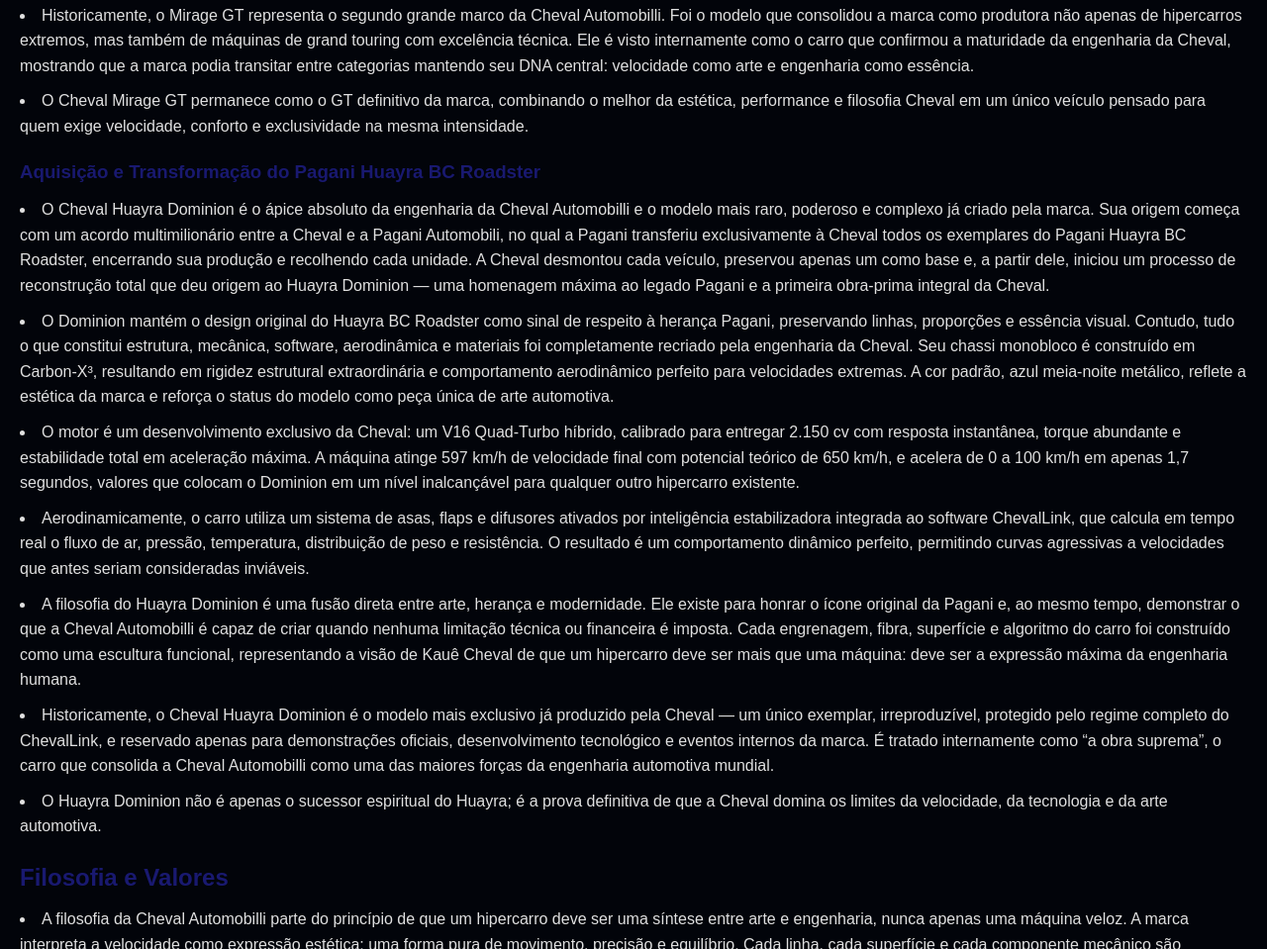
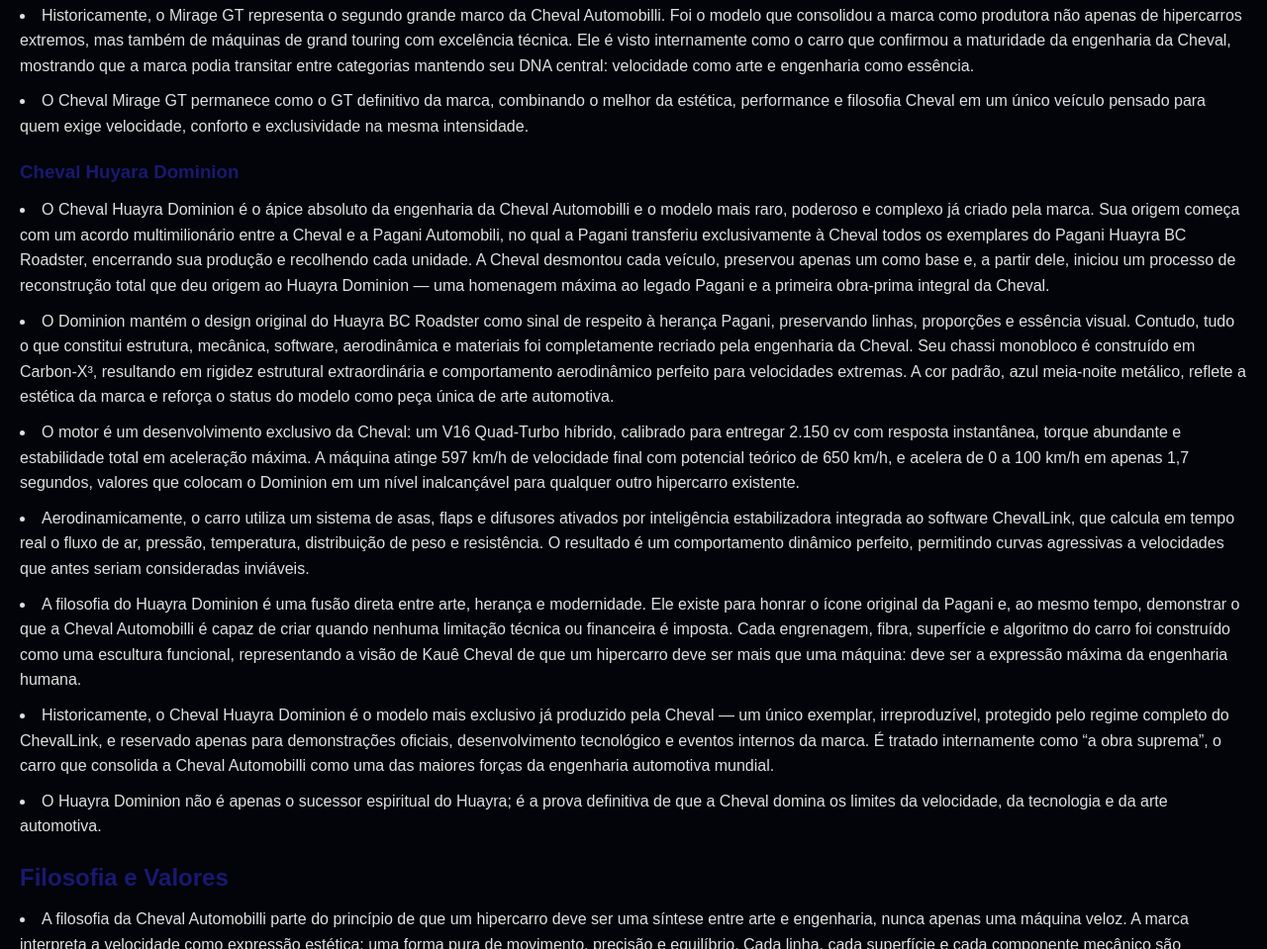
Before and after one commit to fabiennymarchesini-sketch/Cheval, a plain HTML site: page index.html in a window 1280 px wide. Shown: the part 2295-3254 px from the top of the page at 99% size. Drawn offline with Linux system fonts and the light colour scheme.

Commit message:
Update index.html

```diff
--- a/index.html
+++ b/index.html
@@ -110,7 +110,7 @@
   <li>Historicamente, o Mirage GT representa o segundo grande marco da Cheval Automobilli. Foi o modelo que consolidou a marca como produtora não apenas de hipercarros extremos, mas também de máquinas de grand touring com excelência técnica. Ele é visto internamente como o carro que confirmou a maturidade da engenharia da Cheval, mostrando que a marca podia transitar entre categorias mantendo seu DNA central: velocidade como arte e engenharia como essência.</li>
   <li>O Cheval Mirage GT permanece como o GT definitivo da marca, combinando o melhor da estética, performance e filosofia Cheval em um único veículo pensado para quem exige velocidade, conforto e exclusividade na mesma intensidade.</li>
 
-  <h3>Aquisição e Transformação do Pagani Huayra BC Roadster</h3>
+  <h3>Cheval Huyara Dominion</h3>
   <li>O Cheval Huayra Dominion é o ápice absoluto da engenharia da Cheval Automobilli e o modelo mais raro, poderoso e complexo já criado pela marca. Sua origem começa com um acordo multimilionário entre a Cheval e a Pagani Automobili, no qual a Pagani transferiu exclusivamente à Cheval todos os exemplares do Pagani Huayra BC Roadster, encerrando sua produção e recolhendo cada unidade. A Cheval desmontou cada veículo, preservou apenas um como base e, a partir dele, iniciou um processo de reconstrução total que deu origem ao Huayra Dominion — uma homenagem máxima ao legado Pagani e a primeira obra-prima integral da Cheval.</li>
   <li>O Dominion mantém o design original do Huayra BC Roadster como sinal de respeito à herança Pagani, preservando linhas, proporções e essência visual. Contudo, tudo o que constitui estrutura, mecânica, software, aerodinâmica e materiais foi completamente recriado pela engenharia da Cheval. Seu chassi monobloco é construído em Carbon-X³, resultando em rigidez estrutural extraordinária e comportamento aerodinâmico perfeito para velocidades extremas. A cor padrão, azul meia-noite metálico, reflete a estética da marca e reforça o status do modelo como peça única de arte automotiva.</li>
   <li>O motor é um desenvolvimento exclusivo da Cheval: um V16 Quad-Turbo híbrido, calibrado para entregar 2.150 cv com resposta instantânea, torque abundante e estabilidade total em aceleração máxima. A máquina atinge 597 km/h de velocidade final com potencial teórico de 650 km/h, e acelera de 0 a 100 km/h em apenas 1,7 segundos, valores que colocam o Dominion em um nível inalcançável para qualquer outro hipercarro existente.</li>
@@ -281,4 +281,5 @@
 </section>
 
 </body>
+
 </html>
```
